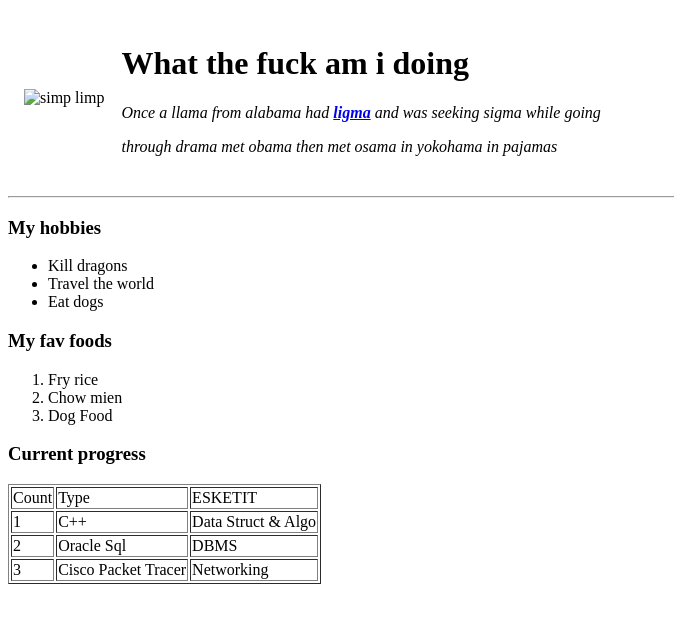
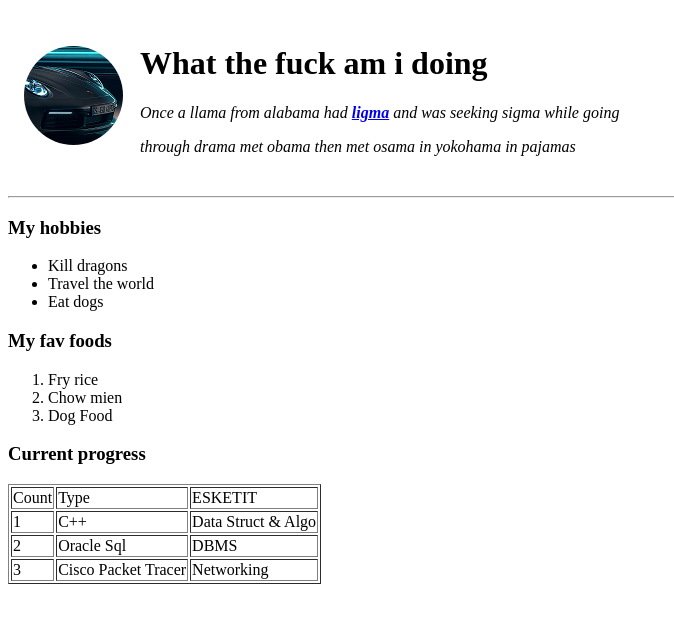
Before and after one commit to kaishen333/FIRST-WEBSITE, a plain HTML site: page index.html in a window 1280 px wide. Shown: the whole page, without its empty margins (0-674 px from the left). Drawn offline with Linux system fonts and the light colour scheme.

Commit message:
changed image source

```diff
--- a/index.html
+++ b/index.html
@@ -12,7 +12,7 @@
     <body>
         <table cellspacing="15">
             <tr>
-                <td><img src="image/circle-cropped.png" alt="simp limp"></td>
+                <td><img src="circle-cropped.png" alt="simp limp"></td>
                 <td><h1>What the fuck am i doing</h1>
                     <p> <em>Once a llama from alabama had <strong><a href="facts.html">ligma</a></strong> and was seeking sigma while going  </em></p>
                     <p> <em>through drama  met obama then met osama in yokohama in pajamas</em></p></td>
```
